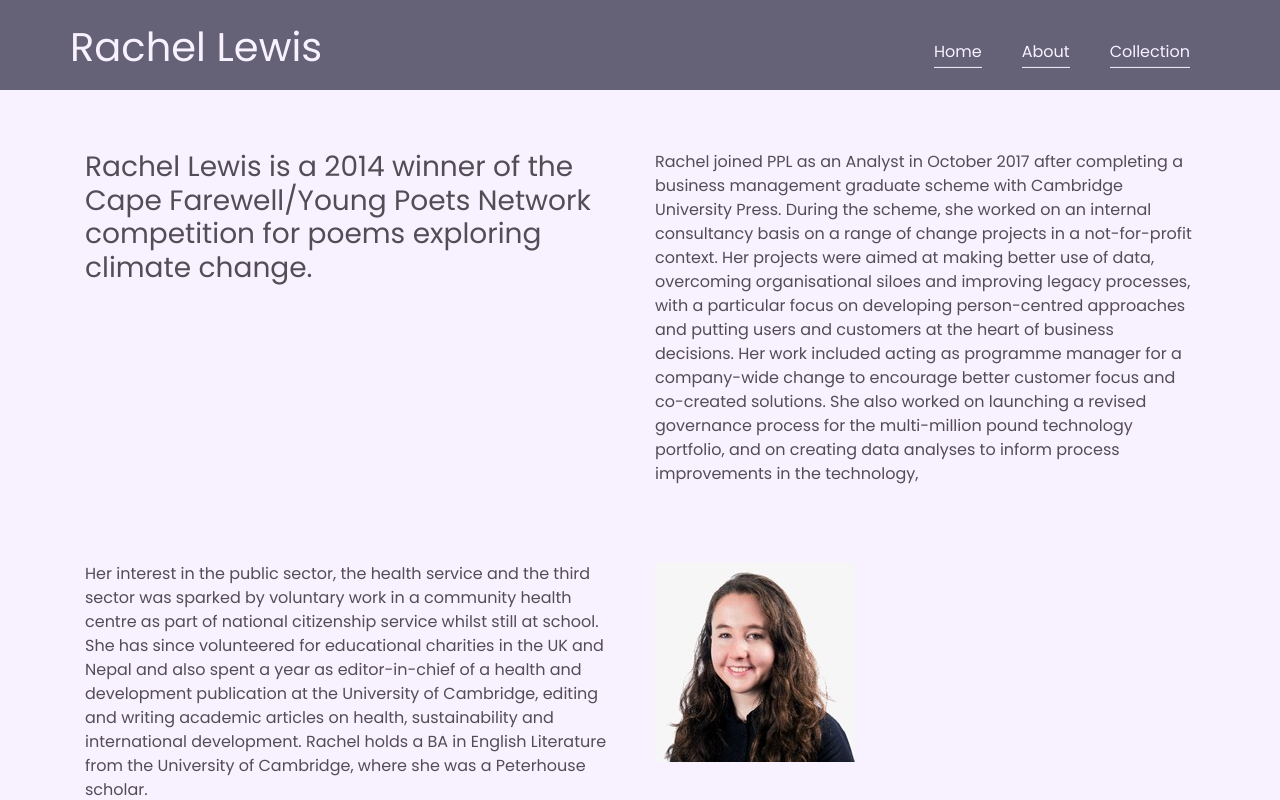
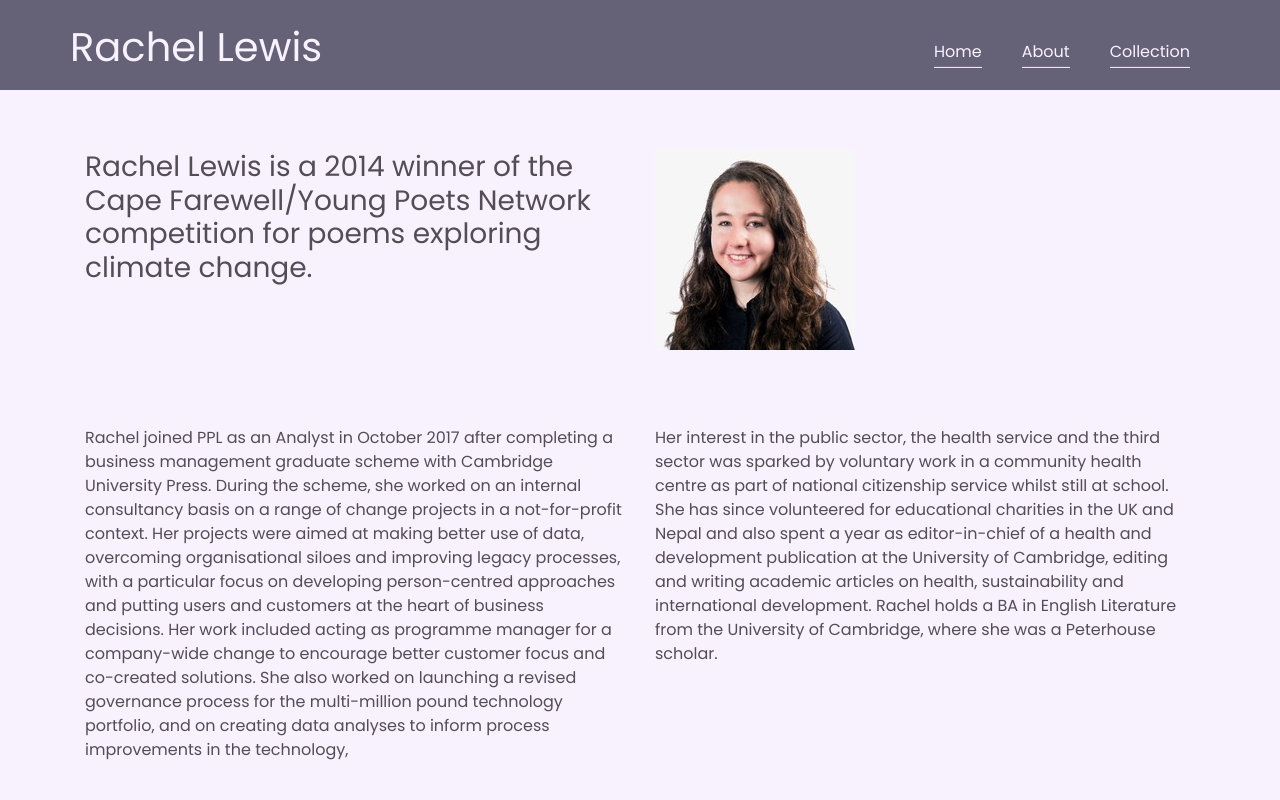
Before and after one commit to andrewlew1s/RLWebsite, a Vue app: page /#/about in a window 1280 px wide. Shown: the top 800 px of the page. Built offline with nearby package versions, Linux system fonts and the light colour scheme.

Commit message:
minor redesign

```diff
--- a/src/containers/About/Page.vue
+++ b/src/containers/About/Page.vue
@@ -7,6 +7,14 @@
 					Rachel Lewis is a 2014 winner of the Cape Farewell/Young Poets Network competition for poems exploring climate change.
 				</h3>
 			</b-col>
+			<b-col>
+				<p>
+					<b-img class="About__image" src="../../assets/images/rachel.jpg"></b-img>
+				</p>
+			</b-col>
+		</b-row>
+
+		<b-row class="App__inner">
 			<b-col>
 				<p>
 					<!-- eslint-disable max-len -->
@@ -19,22 +27,14 @@
 					<!-- eslint-enable max-len -->
 				</p>
 			</b-col>
-		</b-row>
-
-		<b-row class="App__inner">
 			<b-col>
-				<p>
-					<!-- eslint-disable max-len -->
+				<!-- eslint-disable max-len -->
 					Her interest in the public sector, the health service and the third sector was sparked by voluntary
 					work in a community health centre as part of national citizenship service whilst still at school. She has since volunteered for educational
 					charities in the UK and Nepal and also spent a year as editor-in-chief of a health and development publication at the University of
 					Cambridge, editing and writing academic articles on health, sustainability and international development. Rachel holds a BA in English
 					Literature from the University of Cambridge, where she was a Peterhouse scholar.
-					<!-- eslint-enable max-len -->
-				</p>
-			</b-col>
-			<b-col>
-				<b-img class="About__image" src="../../assets/images/rachel.jpg"></b-img>
+				<!-- eslint-enable max-len -->
 			</b-col>
 		</b-row>
 
```
